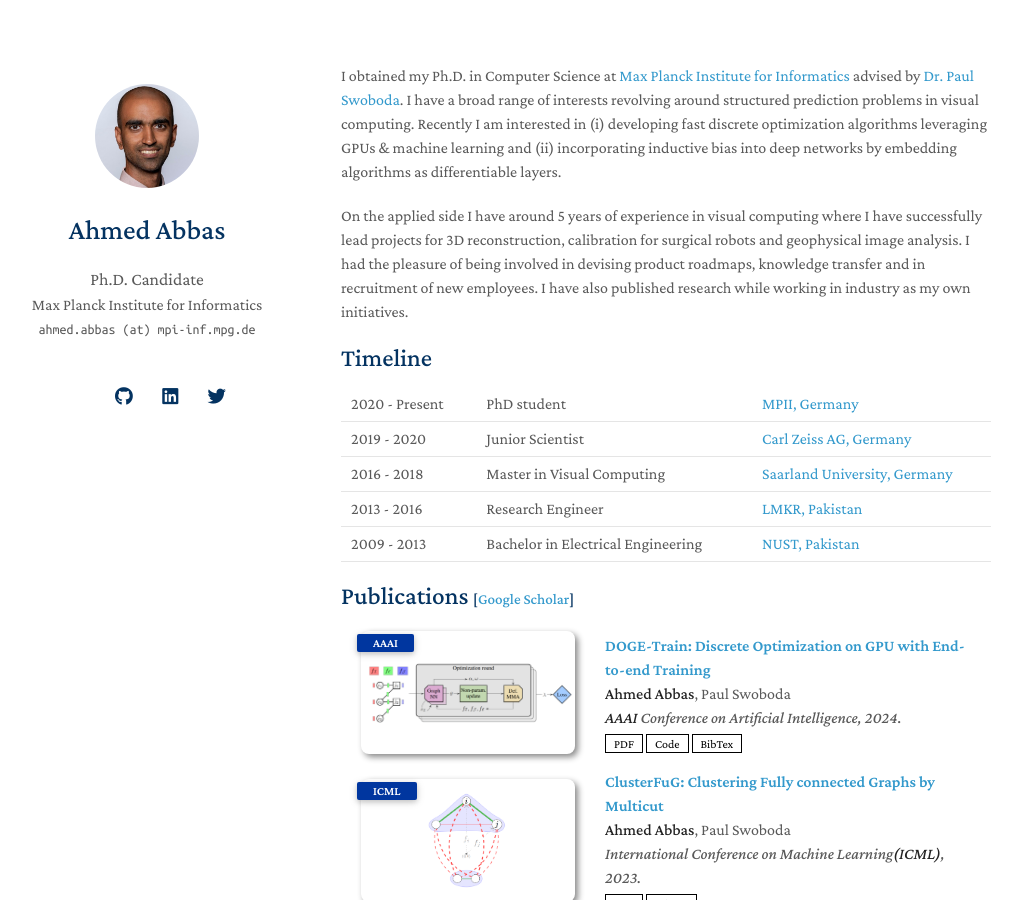
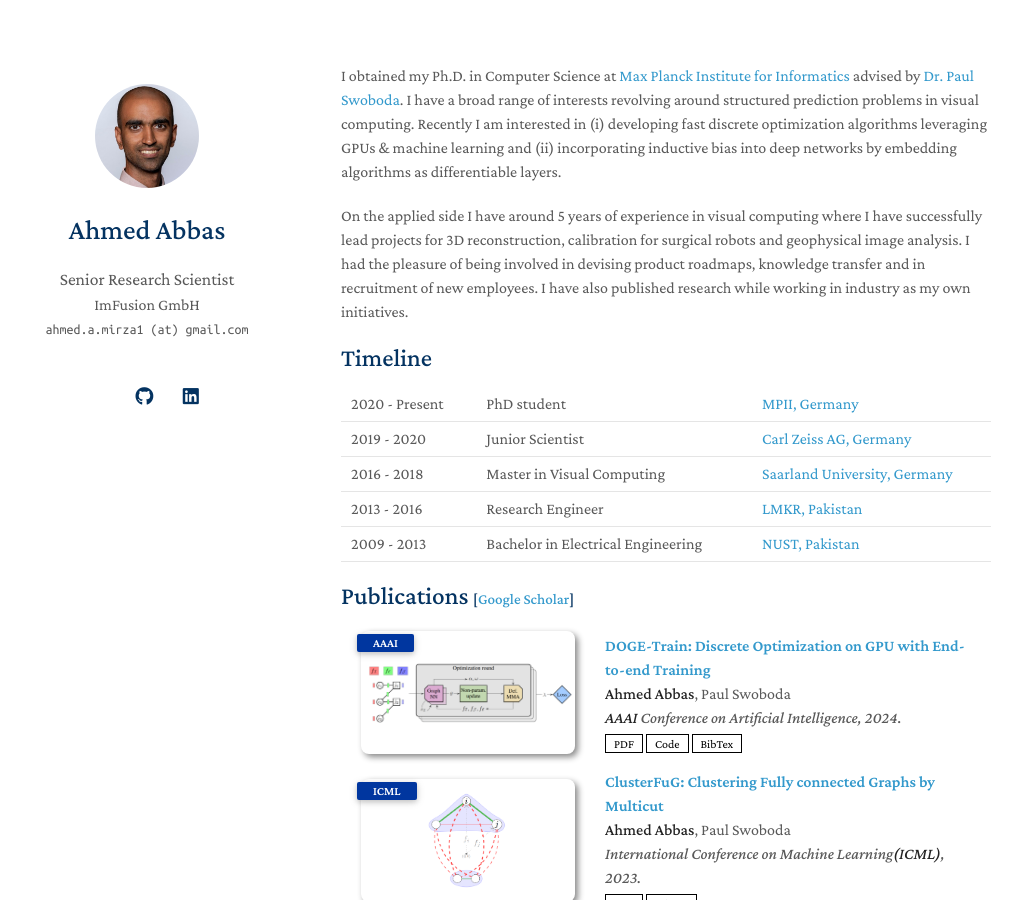
Before and after one commit to aabbas90/aabbas90.github.io, a Jekyll site: the page built from index.md, in a window 1280 px wide and 900 px high. Shown: the whole window, without its empty margins (129-1151 px from the left). Built offline with Jekyll 4.4.1, drawn with Linux system fonts in a browser that asks for light colours; nearby versions of some CDN libraries; a style sheet for code colours, icons or effects is not loaded.

Commit message:
Update _config.yml

```diff
--- a/_config.yml
+++ b/_config.yml
@@ -1,14 +1,13 @@
 # Basic Information
 title: Ahmed Abbas
-position: Ph.D. Candidate
-affiliation: Max Planck Institute for Informatics
-affiliation_link: https://www.mpi-inf.mpg.de/
-email: ahmed.abbas (at) mpi-inf.mpg.de
+position: Senior Research Scientist
+affiliation: ImFusion GmbH
+affiliation_link: https://imfusion.com
+email: ahmed.a.mirza1 (at) gmail.com
 
 # Search Engine Optimization (SEO)
 keywords: ahmed abbas, abbas ahmed
-canonical: https://www.mpi-inf.mpg.de/~ahabbas/
-description: My research work revolves around the intersection of two exciting domains of discrete optimization and deep learning with applications in computer vision and machine learning.
+description: My PhD research work revolved around the intersection of two exciting domains of discrete optimization and deep learning with applications in computer vision and machine learning.
 
 # The option is used to enable the MPI Informatics template.
 enable_mpi_logo: false
@@ -18,10 +17,8 @@ enable_last_update: false
 
 # Links
 google_scholar: https://scholar.google.com/citations?user=8NzZ7XgAAAAJ
-# cv_link: ./assets/cv/CV_site.pdf
 github_link: https://github.com/aabbas90/
 linkedin: https://www.linkedin.com/in/ahmed-abbas-65817645/
-twitter: https://twitter.com/ahmed_abbas_90/
 
 # Images
 avatar: ./assets/img/avatar.jpg
```
